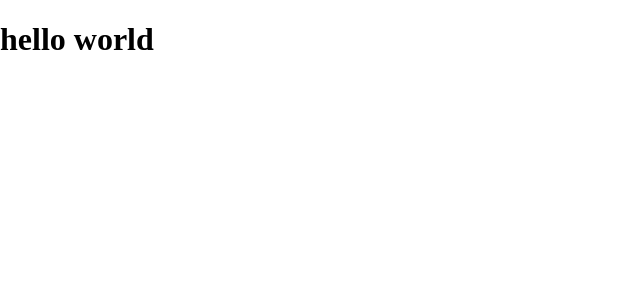
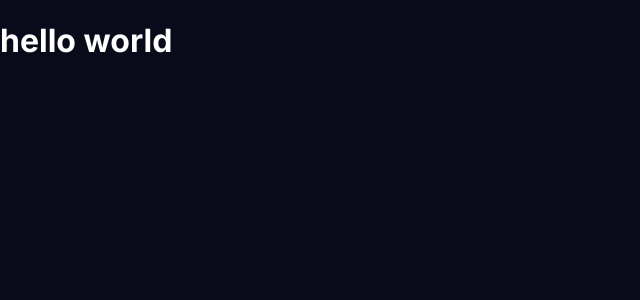
Before and after one commit to the-rabblerouser/frontend-Mentor-Stats-Preview-Card-Component, a Next.js app: page / in a window 1280 px wide. Shown: the top 300 px of the page, without its empty margins (0-640 px from the left). Built offline with nearby package versions, Linux system fonts and the light colour scheme.

Commit message:
background color added to app

```diff
--- a/pages/_app.js
+++ b/pages/_app.js
@@ -5,7 +5,7 @@ html,
 body {
 	padding: 0;
 	margin: 0;
-
+	background: hsl(233, 47%, 7%);
 }
 
 a {
--- a/pages/index.js
+++ b/pages/index.js
@@ -1,7 +1,9 @@
 export default function Home() {
 	return (
 		<>
-			<h1>hello world</h1>
+			<h1 style={{ color: 'hsl(0, 0%, 100%)', fontFamily: 'Inter' }}>
+				hello world
+			</h1>
 		</>
 	);
 }
```
